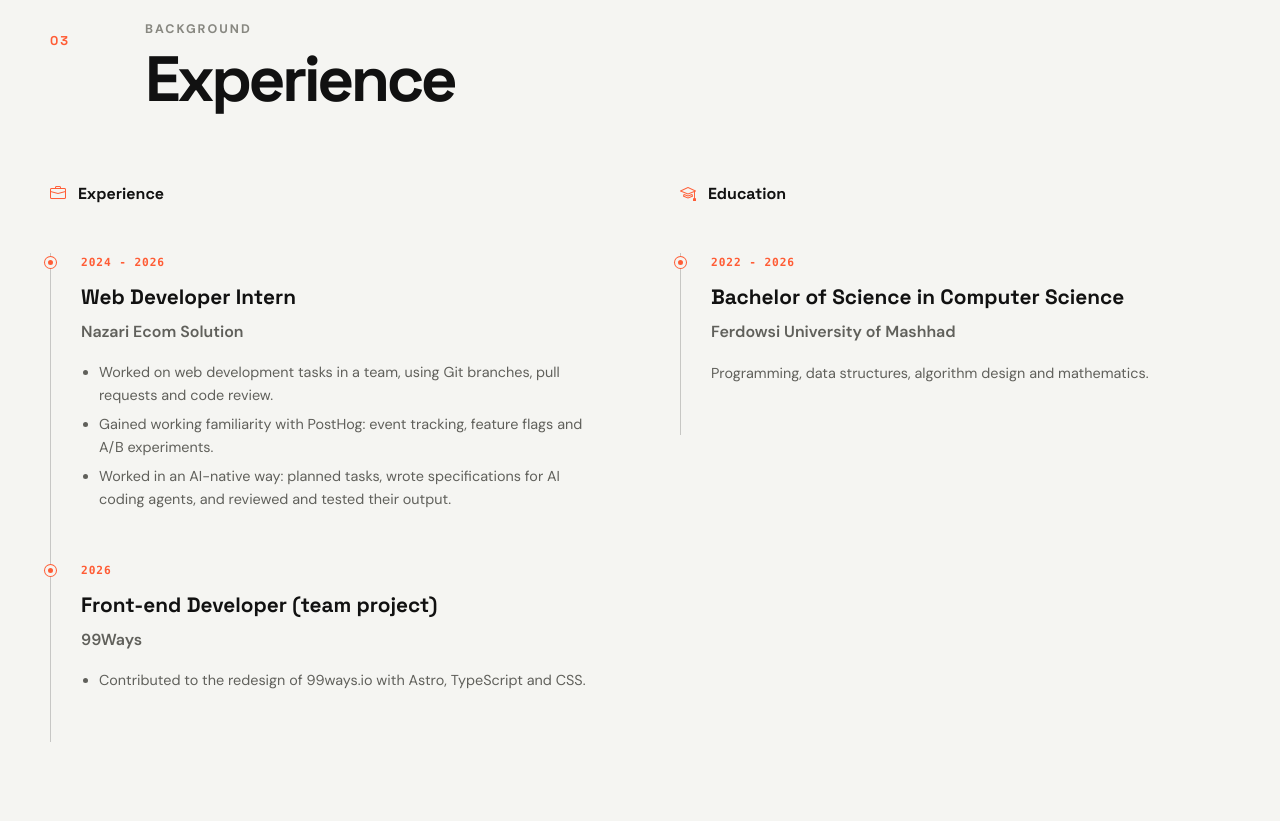
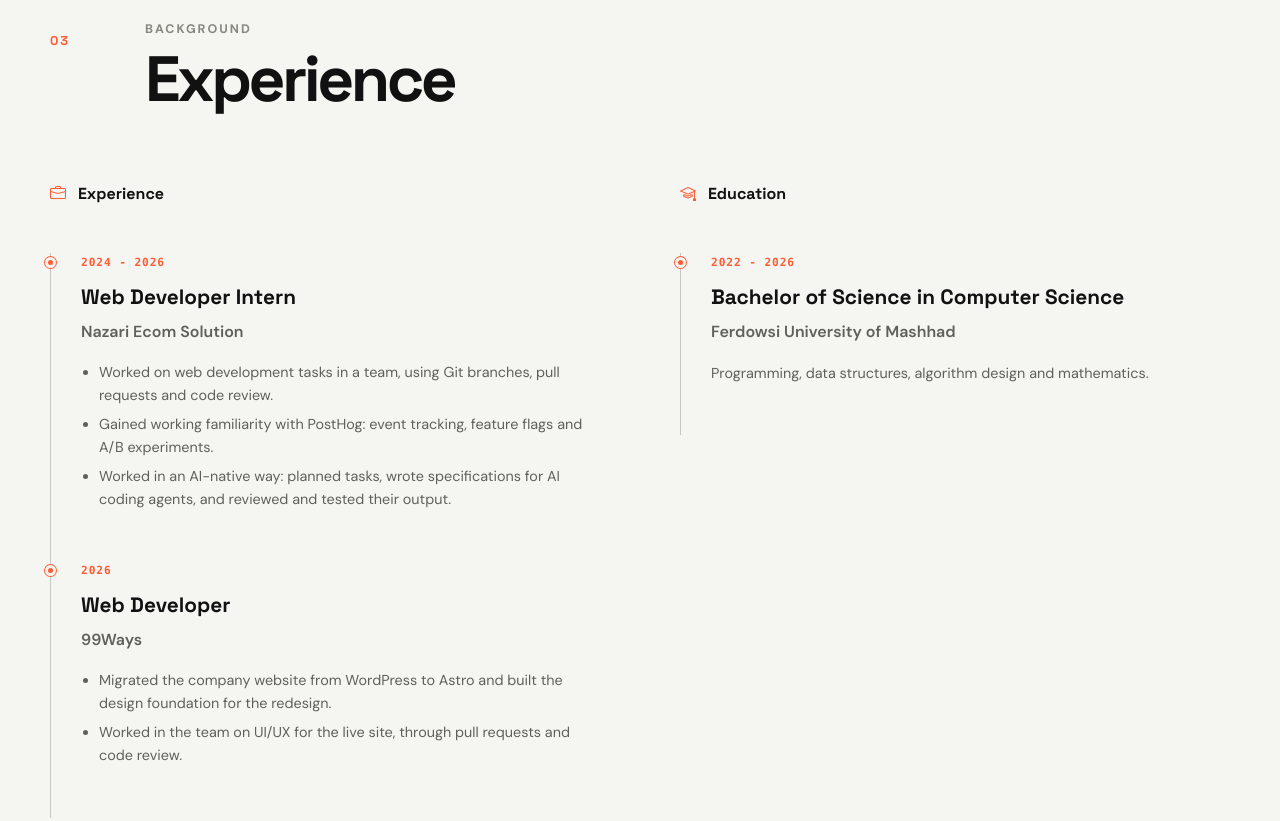
Before and after one commit to arashid02-n/portfolio, a plain HTML site: page index.html in a window 1280 px wide. Shown: the part 3838-4659 px from the top of the page. Drawn offline with nearby package versions, Linux system fonts and the light colour scheme.

Commit message:
Fix project labels; 99Ways experience shows migration and UI/UX
Co-Authored-By: Claude Opus 5.5 <noreply@anthropic.com>

```diff
--- a/index.html
+++ b/index.html
@@ -425,7 +425,7 @@
             <div class="project-card-content">
 
               <div class="project-meta">
-                <span>Client project</span>
+                <span>Co-developed</span>
                 <span>2026</span>
               </div>
 
@@ -474,7 +474,7 @@
             <div class="project-card-content">
 
               <div class="project-meta">
-                <span>Co-developed</span>
+                <span>Client project</span>
                 <span>2026</span>
               </div>
 
@@ -548,10 +548,11 @@
               <article class="timeline-item">
                 <span class="timeline-marker"></span>
                 <div class="timeline-date">2026</div>
-                <h3>Front-end Developer (team project)</h3>
+                <h3>Web Developer</h3>
                 <p class="timeline-place">99Ways</p>
                 <ul class="timeline-list">
-                  <li>Contributed to the redesign of 99ways.io with Astro, TypeScript and CSS.</li>
+                  <li>Migrated the company website from WordPress to Astro and built the design foundation for the redesign.</li>
+                  <li>Worked in the team on UI/UX for the live site, through pull requests and code review.</li>
                 </ul>
               </article>
 
```
